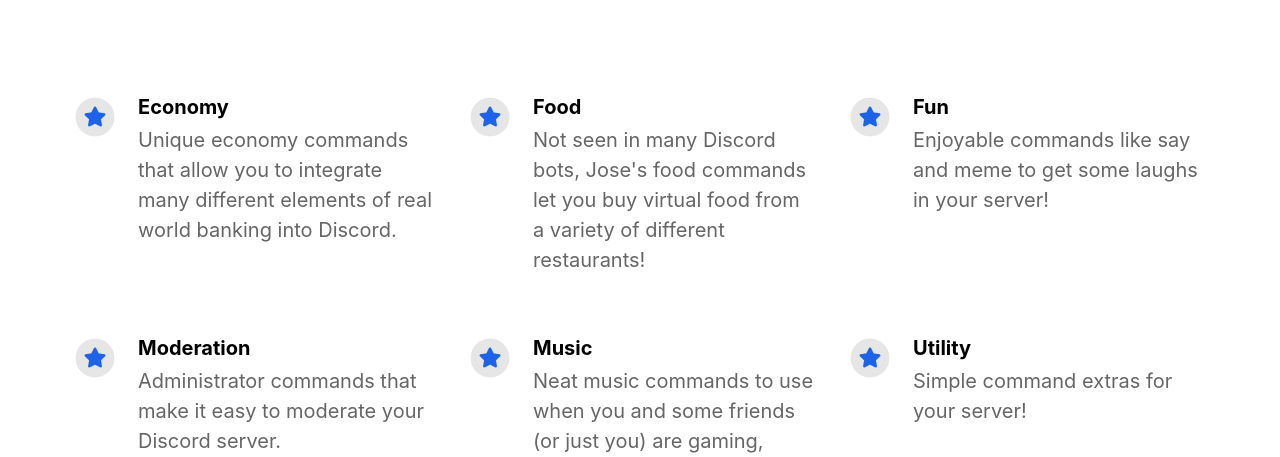
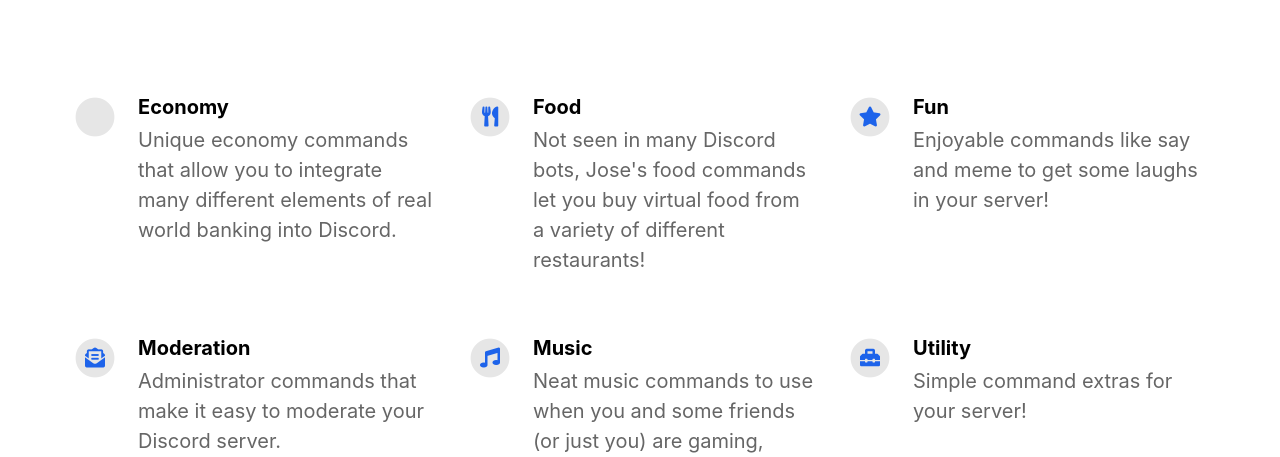
Before and after one commit to josethecow/josethecow.github.io, a Jekyll site: the page built from index.html, in a window 1280 px wide. Shown: the part 987-1444 px from the top of the page. Built offline with Jekyll 4.4.1, drawn with Linux system fonts in a browser that asks for light colours; nearby versions of some CDN libraries.

Commit message:
Update _config.yml

```diff
--- a/_config.yml
+++ b/_config.yml
@@ -33,11 +33,11 @@ features                                  :
 
   - title                                 : Economy
     description                           : Unique economy commands that allow you to integrate many different elements of real world banking into Discord.
-    fontawesome_icon_name                 : star
+    fontawesome_icon_name                 : money-bill-1-wave
 
   - title                                 : Food
     description                           : Not seen in many Discord bots, Jose's food commands let you buy virtual food from a variety of different restaurants!
-    fontawesome_icon_name                 : star
+    fontawesome_icon_name                 : utensils
 
   - title                                 : Fun
     description                           : Enjoyable commands like say and meme to get some laughs in your server!
@@ -45,15 +45,15 @@ features                                  :
 
   - title                                 : Moderation
     description                           : Administrator commands that make it easy to moderate your Discord server.
-    fontawesome_icon_name                 : star
+    fontawesome_icon_name                 : envelope-open-text
 
   - title                                 : Music
     description                           : Neat music commands to use when you and some friends (or just you) are gaming, coolin' off, or maybe even having a conference in your voice channel to add some tunes to your calls!
-    fontawesome_icon_name                 : star
+    fontawesome_icon_name                 : music
 
   - title                                 : Utility
     description                           : Simple command extras for your server!
-    fontawesome_icon_name                 : star
+    fontawesome_icon_name                 : toolbox
 
   - title                                 : # New Feature Title
     description                           : # New Feature Description
```
